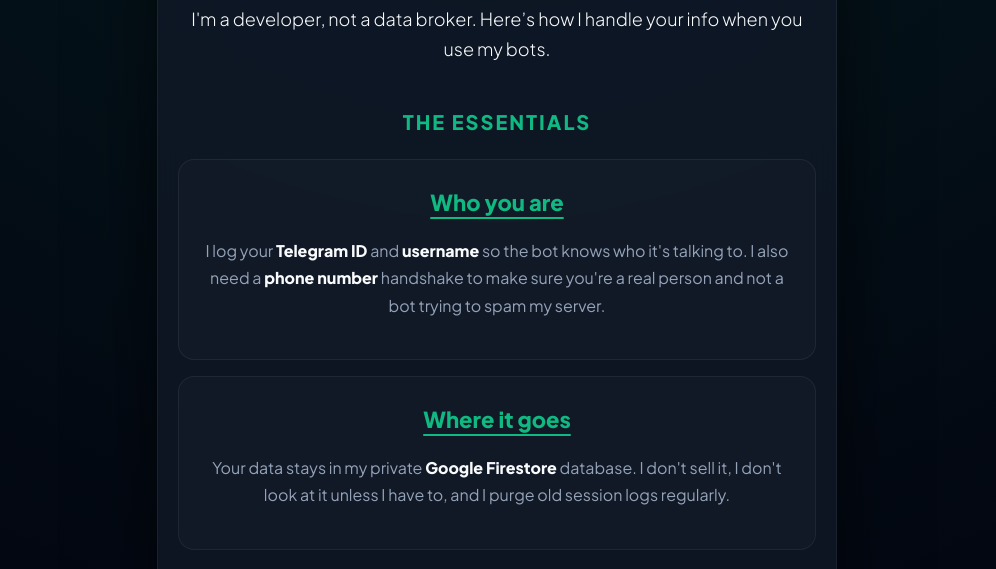
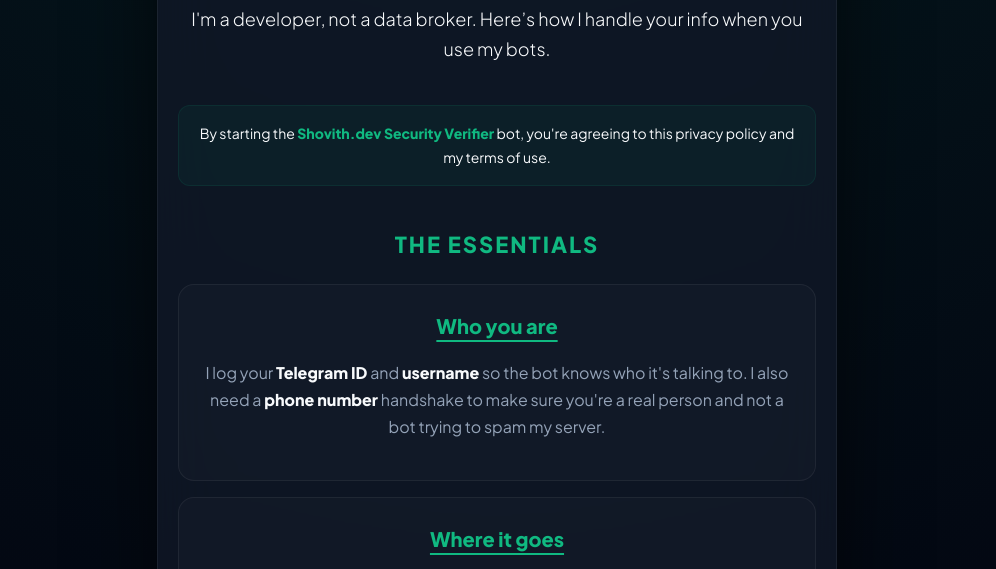
Before and after one commit to Hawkay002/my-portfolio-bot, a website: page public/privacy.html in a window 1280 px wide. Shown: the part 222-791 px from the top of the page, without its empty margins (143-1139 px from the left). Drawn offline with Linux system fonts and the light colour scheme.

Commit message:
Add agreement notice to privacy.html
Added an agreement notice to inform users about the privacy policy and terms of use when starting the bot.

```diff
--- a/public/privacy.html
+++ b/public/privacy.html
@@ -62,6 +62,16 @@
         }
 
         .intro { font-size: 18px; color: var(--text-h); margin-bottom: 40px; font-weight: 300; }
+
+        .agreement-notice {
+            font-size: 14px;
+            background: rgba(16, 185, 129, 0.05);
+            border: 1px solid rgba(16, 185, 129, 0.1);
+            padding: 16px;
+            border-radius: 12px;
+            color: var(--text-h);
+            margin-bottom: 40px;
+        }
 
         h2 {
             font-size: 13px;
@@ -134,19 +144,23 @@
         <h1>Privacy.</h1>
         <p class="intro">I'm a developer, not a data broker. Here’s how I handle your info when you use my bots.</p>
 
-        <h2 style="font-size: 20px !important; ">The Essentials</h2>
+        <div class="agreement-notice">
+            By starting the <strong style="color: var(--accent);">Shovith.dev Security Verifier</strong> bot, you're agreeing to this privacy policy and my terms of use.
+        </div>
+
+        <h2 style="font-size: 22px !important; ">The Essentials</h2>
         <div class="section-box">
-            <strong style="font-size: 22px !important; color: var(--accent); text-decoration: underline; text-underline-offset: 6px;">Who you are</strong>
+            <strong style="font-size: 20px !important; color: var(--accent); text-decoration: underline; text-underline-offset: 6px;">Who you are</strong>
             <p>I log your <strong>Telegram ID</strong> and <strong>username</strong> so the bot knows who it's talking to. I also need a <strong>phone number</strong> handshake to make sure you're a real person and not a bot trying to spam my server.</p>
         </div>
 
         <div class="section-box">
-            <strong style="font-size: 22px !important; color: var(--accent); text-decoration: underline; text-underline-offset: 6px;">Where it goes</strong>
+            <strong style="font-size: 20px !important; color: var(--accent); text-decoration: underline; text-underline-offset: 6px;">Where it goes</strong>
             <p>Your data stays in my private <strong>Google Firestore</strong> database. I don't sell it, I don't look at it unless I have to, and I purge old session logs regularly.</p>
         </div>
 
         <div class="warning-zone">
-            <h3 style="font-size: 22px !important; text-decoration: underline; text-underline-offset: 6px; text-align:  center !important; justify-content: center !important; ">The Hard Reality</h3>
+            <h3 style="font-size: 20px !important; text-decoration: underline; text-underline-offset: 6px; text-align:  center !important; justify-content: center !important; ">The Hard Reality</h3>
             <p>I build these tools for research and learning. If you use them for anything illegal and the law enforcement come to me with a valid legal order, <strong>I will cooperate.</strong></p>
             <p style="margin-top: 12px; opacity: 0.8;">Under <strong>Section 69 of the IT Act, 2000</strong> and <strong>Section 94 of the BNSS, 2023</strong>, I am legally required to help law enforcement if my tools are used in a crime.</p>
         </div>
```
